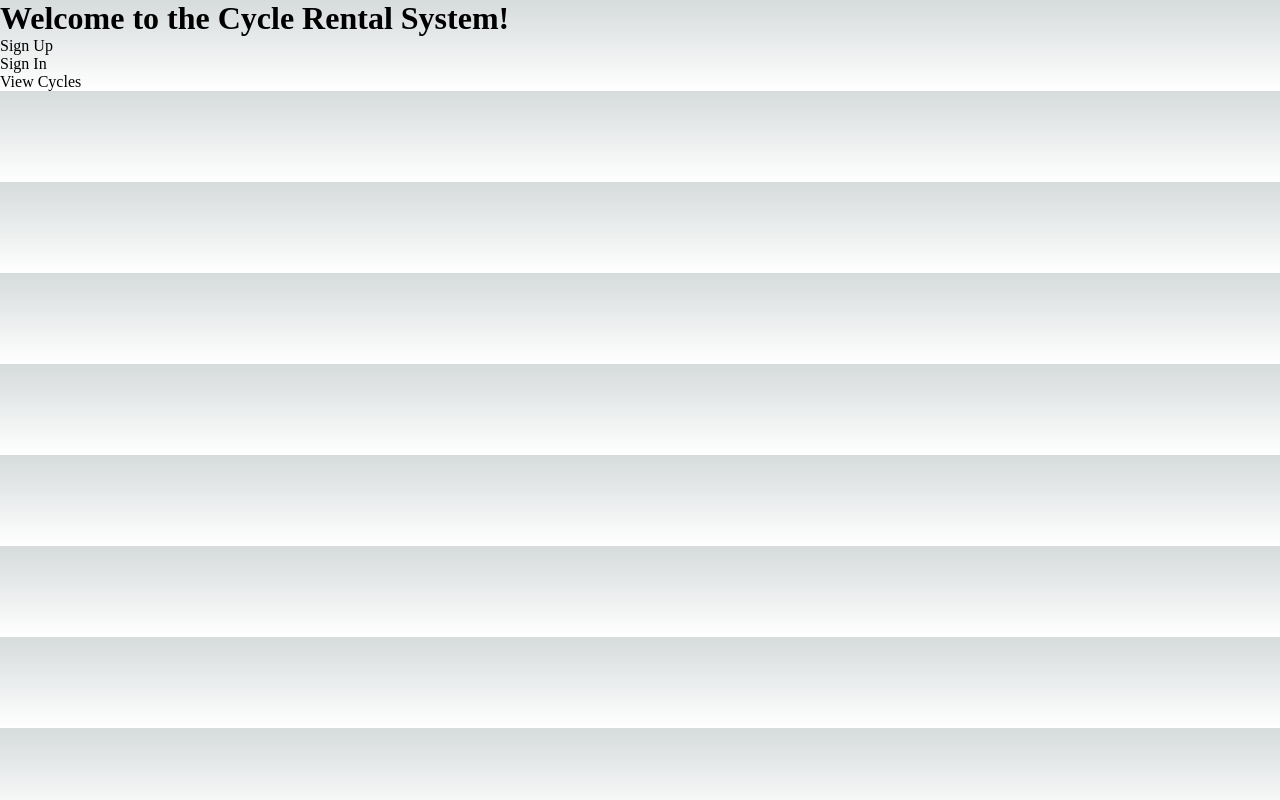
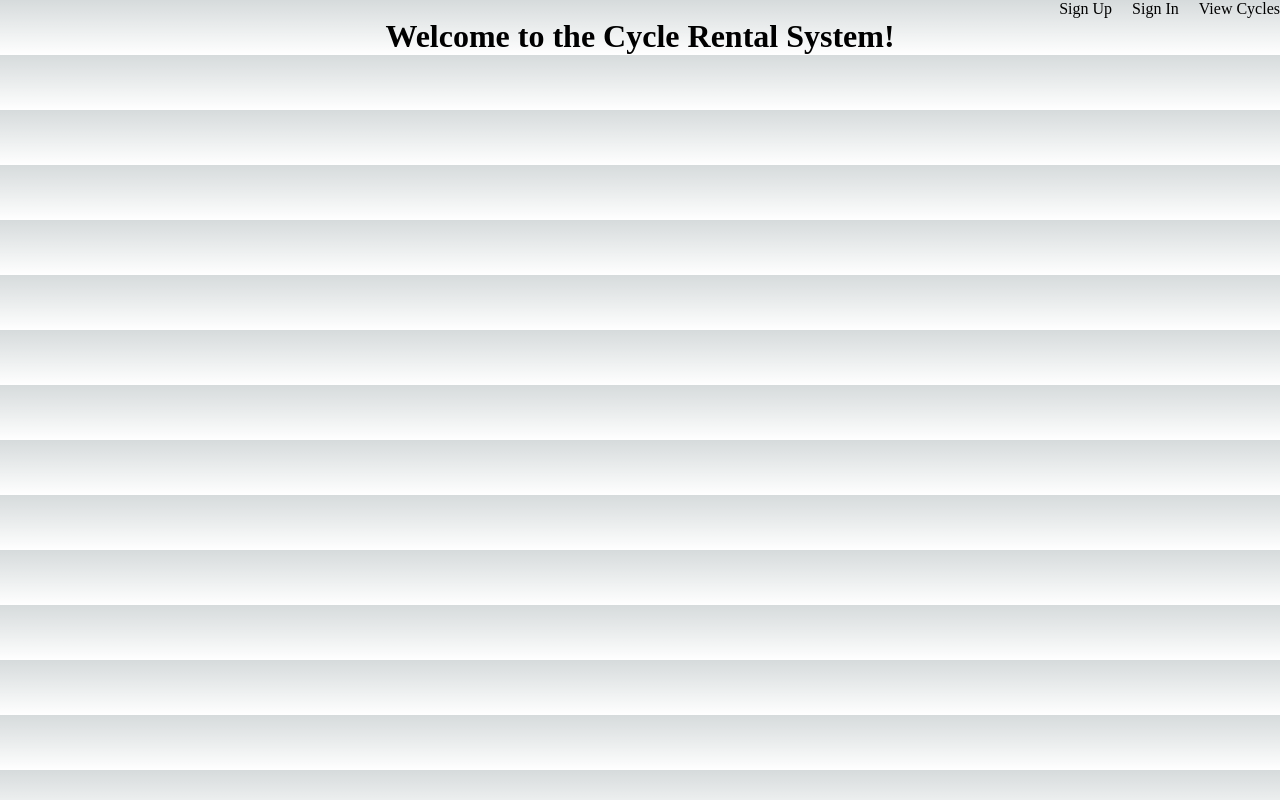
Before and after one commit to Project-Greenpath/greenpath_new, a Next.js app: page / in a window 1280 px wide. Built offline with nearby package versions, Linux system fonts and the light colour scheme.

Commit message:
feat(style): add css in landing page

```diff
--- a/pages/index.js
+++ b/pages/index.js
@@ -1,20 +1,64 @@
+// import Link from 'next/link';
+
+// export default function LandingPage() {
+//   return (
+//     <div>
+//       <h1>Welcome to the Cycle Rental System!</h1>
+//       <Link legacyBehavior href="/signup">
+//         <a>Sign Up</a>
+//       </Link>
+//       <br />
+//       <Link legacyBehavior href="/signin">
+//         <a>Sign In</a>
+//       </Link>
+//       <br />
+//       <Link legacyBehavior href="/listing">
+//         <a>View Cycles</a>
+//       </Link>
+//     </div>
+//   );
+// }
 import Link from 'next/link';
 
 export default function LandingPage() {
+  const navbarStyles = {
+    display: 'flex',
+    justifyContent: 'flex-end',
+  };
+
+  const navLinkStyles = {
+    marginLeft: '20px',
+  };
+
+  const headerStyles = {
+    display: 'flex',
+    alignItems: 'center',
+    justifyContent: 'center',
+  };
+
+  const imageStyles = {
+    height: '100px',
+    marginRight: '20px',
+  };
+
   return (
-    <div>
-      <h1>Welcome to the Cycle Rental System!</h1>
-      <Link legacyBehavior href="/signup">
-        <a>Sign Up</a>
-      </Link>
-      <br />
-      <Link legacyBehavior href="/signin">
-        <a>Sign In</a>
-      </Link>
-      <br />
-      <Link legacyBehavior href="/listing">
-        <a>View Cycles</a>
-      </Link>
+    <div style={{ display: 'flex', flexDirection: 'column' }}>
+      <nav style={navbarStyles}>
+        <Link legacyBehavior href="/signup">
+          <a style={navLinkStyles}>Sign Up</a>
+        </Link>
+        <Link legacyBehavior href="/signin">
+          <a style={navLinkStyles}>Sign In</a>
+        </Link>
+        <Link legacyBehavior href="/listing">
+          <a style={navLinkStyles}>View Cycles</a>
+        </Link>
+      </nav>
+      <div style={headerStyles}>
+        {/* <img src="/bicycle.png" alt="Bicycle Illustration" style={imageStyles} /> */}
+        {/* <h1>Greenpath</h1> */}
+        <h1>Welcome to the Cycle Rental System!</h1>
+      </div>
     </div>
   );
 }
```
